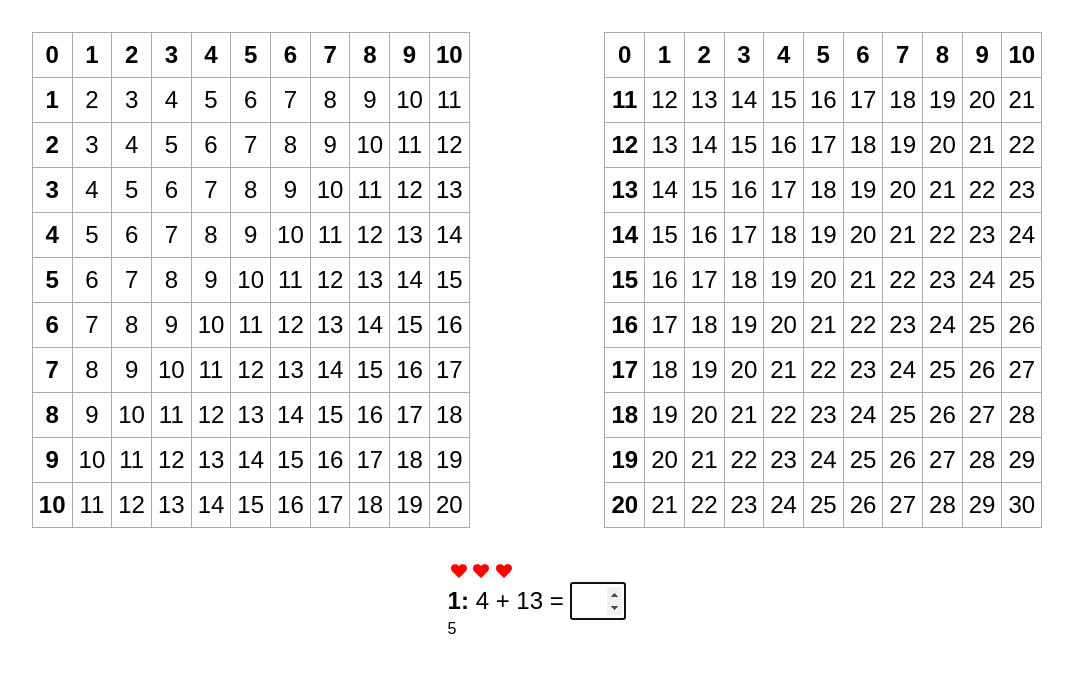
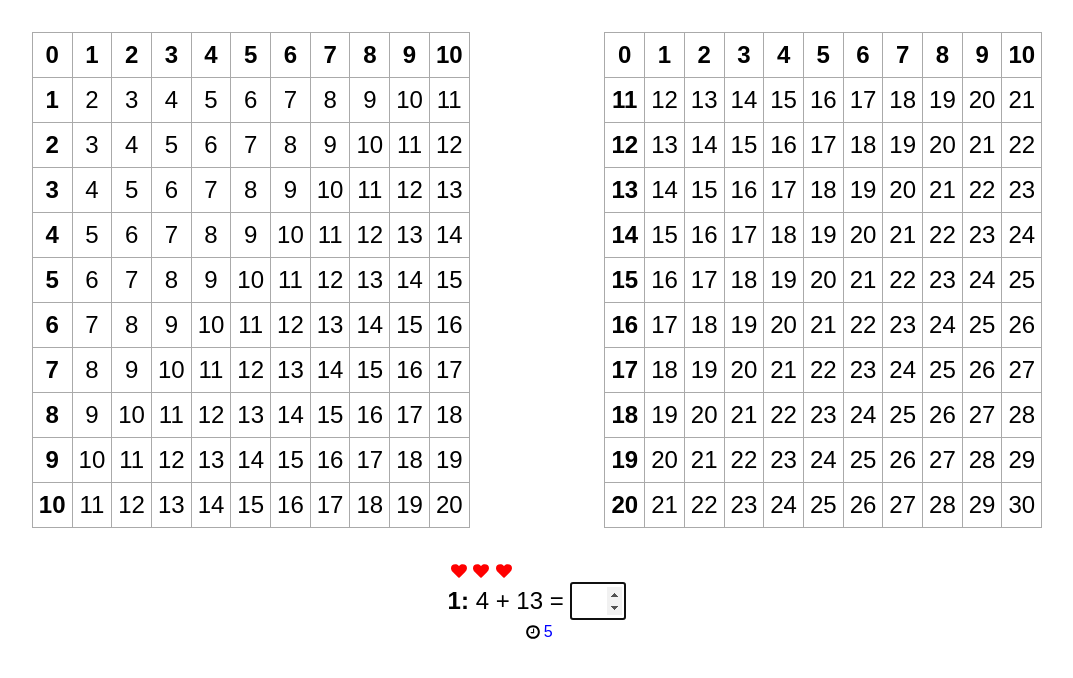
Before and after one commit to ikovic/addition, a React (Create React App) app: page / in a window 1280 px wide. Shown: the top 678 px of the page, without its empty margins (103-1176 px from the left). Built offline with nearby package versions, Linux system fonts and the light colour scheme.

Commit message:
Clock version

```diff
--- a/src/App.css
+++ b/src/App.css
@@ -69,6 +69,20 @@ table.additionTable tr td:first-child {
   margin: 0.2rem 0.2rem;
 }
 
+.timer {
+  display: flex;
+  flex-direction: row;
+  align-items: center;
+  justify-content: center;
+  color: blue;
+}
+
+.clock {
+  height: 1rem;
+  width: 1rem;
+  margin: 0.2rem 0.2rem;
+}
+
 .test {
   display: flex;
   flex-direction: column;
--- a/src/components/AdditionTest.js
+++ b/src/components/AdditionTest.js
@@ -2,6 +2,7 @@ import React, { PureComponent } from 'react';
 import * as R from 'ramda';
 
 import heart from './../heart.svg';
+import clock from './../clock.svg';
 
 function getRandomInt(min, max) {
   return Math.floor(Math.random() * (max - min + 1)) + min;
@@ -113,7 +114,10 @@ class AdditionTest extends PureComponent {
           <b>{counter}:</b> {x} + {y} ={' '}
           <input type="number" onChange={this.handleInputChange} value={input} ref={this.inputRef} />
         </span>
-        <div>{timerValue}</div>
+        <div className="timer">
+          <img src={clock} alt="clock" className="clock" />
+          {timerValue}
+        </div>
       </div>
     );
   }
```
Also changed, not shown: src/clock.svg (added).
